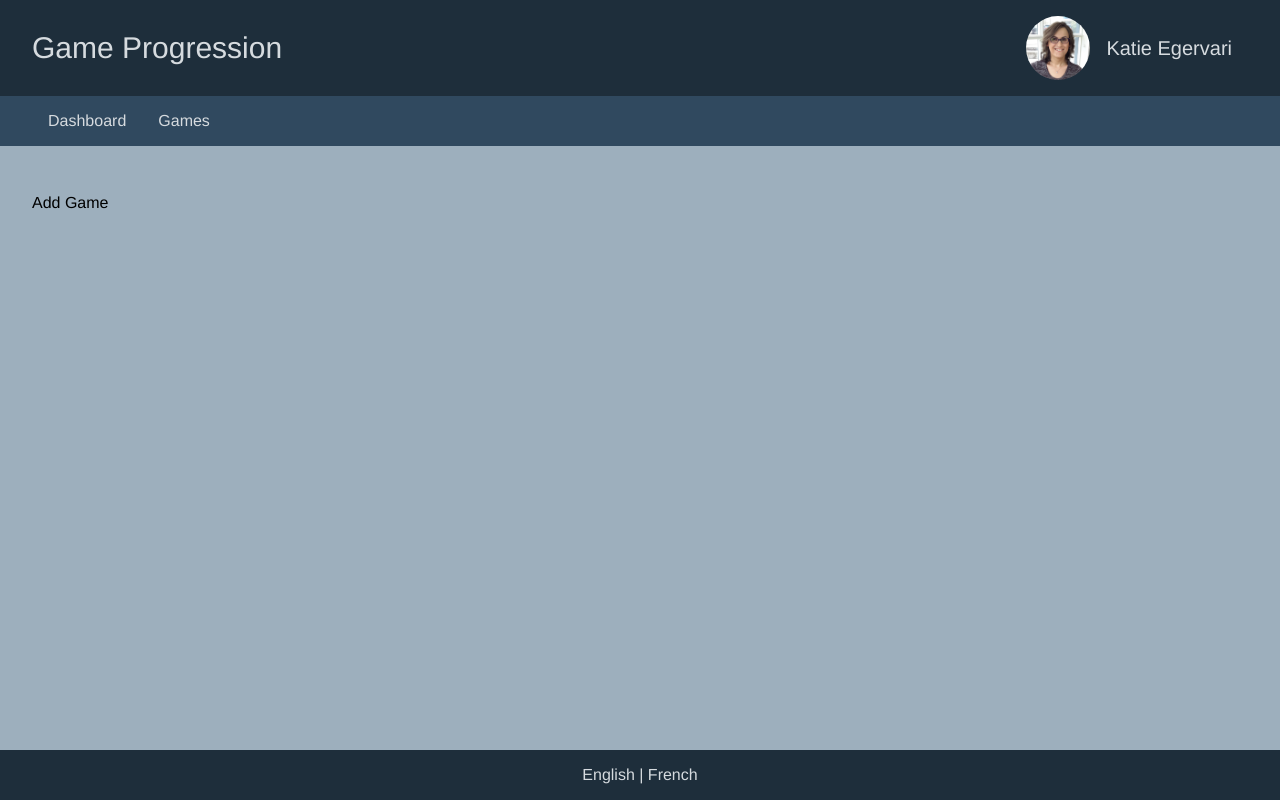
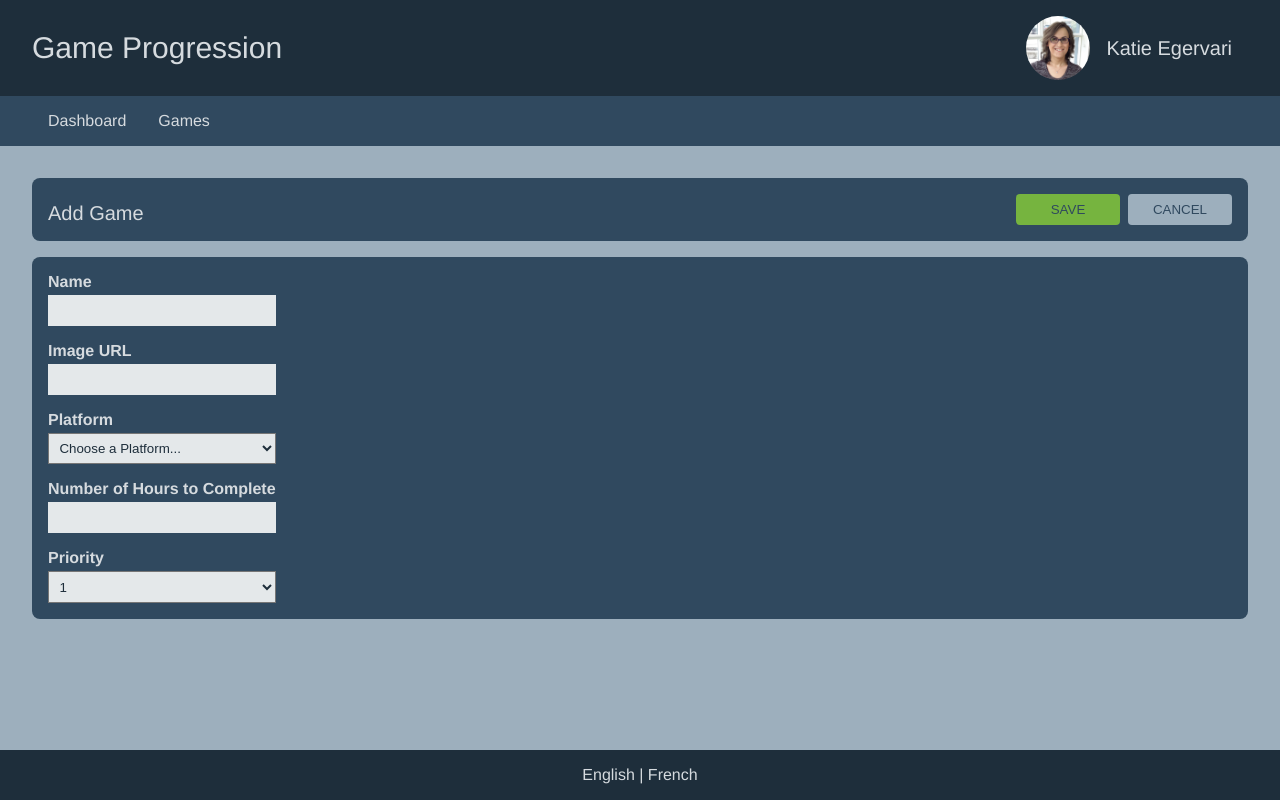
Before and after one commit to egervari/game-progression, a Vue app: page /games/add-game in a window 1280 px wide. Built offline with nearby package versions, Linux system fonts and the light colour scheme; data requests are answered from the project's data file.

Commit message:
Added add game

```diff
--- a/src/app/modules/games/games-store.js
+++ b/src/app/modules/games/games-store.js
@@ -1,94 +1,30 @@
 import addGameStore from './modules/add-game/add-game-store';
 import editGameStore from './modules/edit-game/edit-game-store';
+import gamesListingStore from './modules/games-listing/games-listing-store';
 
 export default {
   modules: {
     addGameState: addGameStore,
-    editGameState: editGameStore
+    editGameState: editGameStore,
+    gamesListingState: gamesListingStore
   },
   state: {
-    games: [],
-    filters: {
-      platform: 0,
-      completion: 'all',
-      sortBy: 'priority',
-      searchText: ''
-    },
     platforms: []
   },
   mutations: {
-    retrieveGamesSuccess: function(state, games) {
-      state.games = games;
-    },
-    retrieveGamesFailure: function() {
-
-    },
     retrievePlatformsSuccess: function(state, platforms) {
       state.platforms = platforms;
     },
     retrievePlatformsFailure: function() {
 
-    },
-    setPlatformFilter: function(state, platform) {
-      state.filters = {
-        ...state.filters,
-        platform: platform
-      };
-    },
-    setCompletionFilter: function(state, completion) {
-      state.filters = {
-        ...state.filters,
-        completion: completion
-      };
-    },
-    setSortBy: function(state, sortBy) {
-      state.filters = {
-        ...state.filters,
-        sortBy: sortBy
-      };
-    },
-    setSearchText: function(state, searchText) {
-      state.filters = {
-        ...state.filters,
-        searchText: searchText
-      };
     }
   },
   actions: {
-    retrieveGames: function({ commit, state }) {
-      fetch(
-        'http://localhost:3000/games?' +
-        `_sort=${state.filters.sortBy}&` +
-        (state.filters.platform ? `platformId=${state.filters.platform}&` : '') +
-        (state.filters.completion === 'complete' ? 'isComplete=true&' : '') +
-        (state.filters.completion === 'not-complete' ? 'isComplete=false&' : '') +
-        (state.filters.searchText.length > 0 ? `name_like=${state.filters.searchText}&` : '')
-      )
-        .then(response => response.json())
-        .then(games => commit('retrieveGamesSuccess', games))
-        .catch(error => commit('retrieveGamesFailure', error))
-    },
     retrievePlatforms: function({ commit }) {
       fetch('http://localhost:3000/platforms')
         .then(response => response.json())
         .then(platforms => commit('retrievePlatformsSuccess', platforms))
         .catch(error => commit('retrievePlatformsFailure', error))
-    },
-    setPlatformFilter: function({ commit, dispatch }, platform) {
-      commit('setPlatformFilter', platform);
-      dispatch('retrieveGames');
-    },
-    setCompletionFilter: function({ commit, dispatch }, completion) {
-      commit('setCompletionFilter', completion);
-      dispatch('retrieveGames');
-    },
-    setSortBy: function({ commit, dispatch }, sortBy) {
-      commit('setSortBy', sortBy);
-      dispatch('retrieveGames');
-    },
-    setSearchText: function({ commit, dispatch }, searchText) {
-      commit('setSearchText', searchText);
-      dispatch('retrieveGames');
     }
   }
 };
--- a/src/app/modules/games/modules/add-game/AddGame.vue
+++ b/src/app/modules/games/modules/add-game/AddGame.vue
@@ -1,12 +1,39 @@
 <template>
-  <p>
-    Add Game
-  </p>
+  <section id="add-game">
+    <Pane>
+      <SectionHeader>Add Game</SectionHeader>
+      <Actions>
+        <Button type="save">Save</Button>
+        <Button type="normal"
+                @click="goToGames()">
+          Cancel
+        </Button>
+      </Actions>
+    </Pane>
+
+    <AddGameForm v-bind:platforms="platforms"></AddGameForm>
+  </section>
 </template>
 
 <script>
+  import Pane from "@/app/modules/ui/components/Pane";
+  import SectionHeader from "@/app/modules/ui/components/SectionHeader";
+  import Actions from "@/app/modules/ui/components/Actions";
+  import Button from "@/app/modules/ui/components/Button";
+  import AddGameForm from "@/app/modules/games/modules/add-game/components/AddGameForm";
   export default {
-    name: 'AddGame'
+    name: 'AddGame',
+    components: {AddGameForm, Button, Actions, SectionHeader, Pane},
+    computed: {
+      platforms: function() {
+        return this.$store.state.gamesState.platforms;
+      }
+    },
+    methods: {
+      goToGames: function() {
+        this.$router.replace('/games/listing');
+      }
+    }
   }
 </script>
 
--- /dev/null
+++ b/src/app/modules/games/modules/add-game/components/AddGameForm.vue
@@ -0,0 +1,64 @@
+<template>
+  <Pane>
+    <FormGroup>
+      <FormField>
+        <Label>Name</Label>
+        <Input v-bind:value="game.name" />
+      </FormField>
+      <FormField>
+        <Label>Image URL</Label>
+        <Input v-bind:value="game.image" />
+      </FormField>
+      <FormField>
+        <Label>Platform</Label>
+        <Select v-bind:value="game.platformId">
+          <option value="">Choose a Platform...</option>
+          <option v-for="platform in platforms"
+                  v-bind:key="platform.id"
+                  v-bind:value="platform.id">
+            {{ platform.name }}
+          </option>
+        </Select>
+      </FormField>
+      <FormField>
+        <Label>Number of Hours to Complete</Label>
+        <Input v-bind:value="game.numberOfHoursToComplete" />
+      </FormField>
+      <FormField>
+        <Label>Priority</Label>
+        <Select v-bind:value="game.priority">
+          <option v-for="number in [1, 2, 3, 4, 5, 6, 7, 8, 9, 10]"
+                  v-bind:key="number"
+                  v-bind:value="number">
+            {{ number }}
+          </option>
+        </Select>
+      </FormField>
+    </FormGroup>
+  </Pane>
+</template>
+
+<script>
+  import Pane from "@/app/modules/ui/components/Pane";
+  import FormGroup from "@/app/modules/ui/components/FormGroup";
+  import FormField from "@/app/modules/ui/components/FormField";
+  import Label from "@/app/modules/ui/components/Label";
+  import Select from "@/app/modules/ui/components/Select";
+  import Input from "@/app/modules/ui/components/Input";
+  export default {
+    name: 'AddGameForm',
+    components: {Input, Select, Label, FormField, FormGroup, Pane},
+    props: ['platforms'],
+    data: function() {
+      return {
+        game: {
+          priority: 1
+        }
+      }
+    }
+  }
+</script>
+
+<style lang="scss" scoped>
+
+</style>
--- a/src/app/modules/games/modules/games-listing/GamesListing.vue
+++ b/src/app/modules/games/modules/games-listing/GamesListing.vue
@@ -19,14 +19,14 @@
       this.$store.dispatch('retrieveGames');
     },
     computed: {
-      games: function() {
-        return this.$store.state.gamesState.games;
-      },
       platforms: function() {
         return this.$store.state.gamesState.platforms;
       },
+      games: function() {
+        return this.$store.state.gamesState.gamesListingState.games;
+      },
       filters: function() {
-        return this.$store.state.gamesState.filters;
+        return this.$store.state.gamesState.gamesListingState.filters;
       }
     }
   }
--- a/src/app/modules/games/modules/games-listing/components/GameCard.vue
+++ b/src/app/modules/games/modules/games-listing/components/GameCard.vue
@@ -1,5 +1,6 @@
 <template>
   <article class="game-card"
+           @click="selectGame()"
            @dblclick="goToEditGame()">
     <GameCardCompletionIndicator v-bind:game="game"></GameCardCompletionIndicator>
     <GameCardDetails v-bind:game="game"
@@ -17,6 +18,10 @@
     components: {GameCardDetails, GameCardCompletionIndicator},
     props: ['game', 'platforms'],
     methods: {
+      selectGame: function() {
+        this.$store.commit('selectGame');
+      },
+
       goToEditGame: function() {
         this.$router.push('/games/edit-game')
       }
--- /dev/null
+++ b/src/app/modules/games/modules/games-listing/games-listing-store.js
@@ -0,0 +1,74 @@
+export default {
+  state: {
+    games: [],
+    filters: {
+      platform: 0,
+      completion: 'all',
+      sortBy: 'priority',
+      searchText: ''
+    }
+  },
+  mutations: {
+    retrieveGamesSuccess: function(state, games) {
+      state.games = games;
+    },
+    retrieveGamesFailure: function() {
+
+    },
+    setPlatformFilter: function(state, platform) {
+      state.filters = {
+        ...state.filters,
+        platform: platform
+      };
+    },
+    setCompletionFilter: function(state, completion) {
+      state.filters = {
+        ...state.filters,
+        completion: completion
+      };
+    },
+    setSortBy: function(state, sortBy) {
+      state.filters = {
+        ...state.filters,
+        sortBy: sortBy
+      };
+    },
+    setSearchText: function(state, searchText) {
+      state.filters = {
+        ...state.filters,
+        searchText: searchText
+      };
+    }
+  },
+  actions: {
+    retrieveGames: function({ commit, state }) {
+      fetch(
+        'http://localhost:3000/games?' +
+        `_sort=${state.filters.sortBy}&` +
+        (state.filters.platform ? `platformId=${state.filters.platform}&` : '') +
+        (state.filters.completion === 'complete' ? 'isComplete=true&' : '') +
+        (state.filters.completion === 'not-complete' ? 'isComplete=false&' : '') +
+        (state.filters.searchText.length > 0 ? `name_like=${state.filters.searchText}&` : '')
+      )
+        .then(response => response.json())
+        .then(games => commit('retrieveGamesSuccess', games))
+        .catch(error => commit('retrieveGamesFailure', error))
+    },
+    setPlatformFilter: function({ commit, dispatch }, platform) {
+      commit('setPlatformFilter', platform);
+      dispatch('retrieveGames');
+    },
+    setCompletionFilter: function({ commit, dispatch }, completion) {
+      commit('setCompletionFilter', completion);
+      dispatch('retrieveGames');
+    },
+    setSortBy: function({ commit, dispatch }, sortBy) {
+      commit('setSortBy', sortBy);
+      dispatch('retrieveGames');
+    },
+    setSearchText: function({ commit, dispatch }, searchText) {
+      commit('setSearchText', searchText);
+      dispatch('retrieveGames');
+    }
+  }
+};
```
